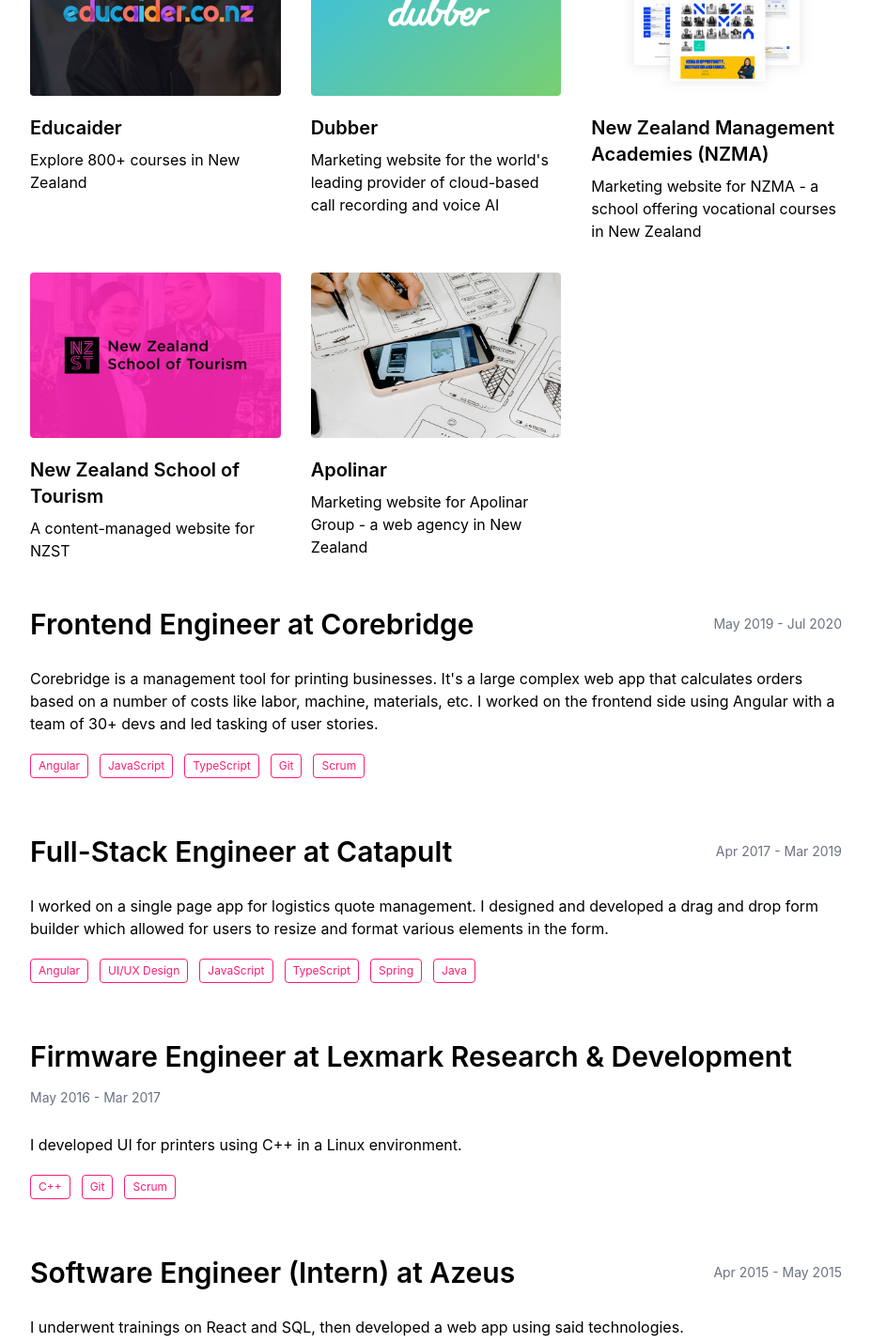
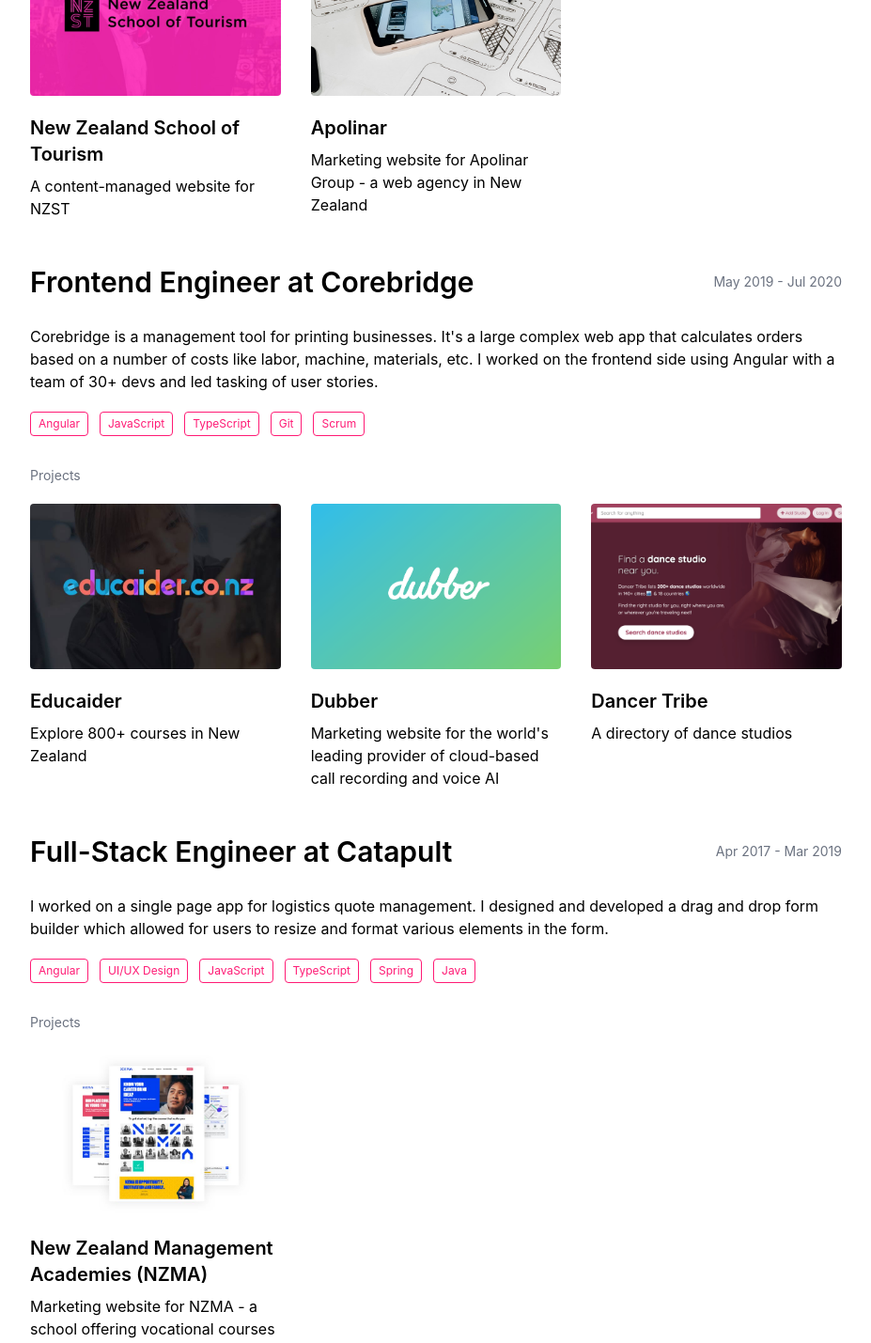
Before and after one commit to el-pol/nextjs-trishalim, a Next.js app: page /experience in a window 1280 px wide. Shown: the part 560-1989 px from the top of the page at 94% size, without its empty margins (176-1103 px from the left). Built offline with nearby package versions, Linux system fonts and the light colour scheme.

Commit message:
reduce content

```diff
--- a/components/Socials.tsx
+++ b/components/Socials.tsx
@@ -11,32 +11,32 @@
   const links = [
     {
       icon: "fa6-brands:twitter",
-      link: "https://twitter.com/trishathecookie",
+      link: "https://twitter.com",
       title: "Twitter",
     },
     {
       icon: "fa6-brands:dev",
-      link: "https://dev.to/trishathecookie",
+      link: "https://dev.to",
       title: "Dev.to",
     },
     {
       icon: "fa6-brands:github",
-      link: "https://github.com/trishalim",
+      link: "https://github.com",
       title: "GitHub",
     },
     {
       icon: "fa6-brands:linkedin",
-      link: "https://www.linkedin.com/in/trisha-jean-lim/",
+      link: "https://www.linkedin.com",
       title: "LinkedIn",
     },
     {
       icon: "fa6-brands:instagram",
-      link: "https://www.instagram.com/thetrishalim/",
+      link: "https://www.instagram.com",
       title: "Instagram",
     },
     {
       icon: "fa-solid:envelope",
-      link: "mailto:hello@trishalim.com",
+      link: "mailto:",
       title: "Email",
     },
   ];
--- a/content/experiences.tsx
+++ b/content/experiences.tsx
@@ -36,13 +36,7 @@
       skills.algolia,
       skills.redux,
     ],
-    projects: [
-      projects.educaider,
-      projects.dubber,
-      projects.nzma,
-      projects.nzst,
-      projects.apolinar,
-    ],
+    projects: [projects.nzst, projects.apolinar],
   },
   {
     position: "Frontend Engineer",
@@ -60,6 +54,7 @@
       </p>
     ),
     skills: [skills.angular, skills.js, skills.ts, skills.git, skills.scrum],
+    projects: [projects.educaider, projects.dubber, projects["dancer-tribe"]],
   },
   {
     position: "Full-Stack Engineer",
@@ -84,33 +79,6 @@
       skills.spring,
       skills.java,
     ],
-  },
-  {
-    position: "Firmware Engineer",
-    company: "Lexmark Research & Development",
-    dateStart: "May 2016",
-    dateEnd: "Mar 2017",
-    link: "https://www.lexmark.com/en_us.html",
-    snippet: "I developed UI for printers using C++ in a Linux environment.",
-    description: (
-      <p>I developed UI for printers using C++ in a Linux environment.</p>
-    ),
-    skills: [skills.cpp, skills.git, skills.scrum],
-  },
-  {
-    position: "Software Engineer (Intern)",
-    company: "Azeus",
-    dateStart: "Apr 2015",
-    dateEnd: "May 2015",
-    link: "https://www.azeus.com/",
-    snippet: `I underwent trainings on React and SQL, then developed a web app
-            using said technologies.`,
-    description: (
-      <p>
-        I underwent trainings on React and SQL, then developed a web app using
-        said technologies.
-      </p>
-    ),
-    skills: [skills.react, skills.mysql, skills.spring, skills.java],
+    projects: [projects.nzma],
   },
 ];
--- a/content/projects.tsx
+++ b/content/projects.tsx
@@ -1,6 +1,5 @@
 import Project from "../types/project";
 import { skills } from "./skills";
-import React from "react";
 
 const dancerTribe = {
   title: "Dancer Tribe",
@@ -27,19 +26,12 @@
     "/project-dancer-tribe-3.png",
   ],
   testimonials: [
-    // {
-    //     name: 'Judith Black',
-    //     position: 'CEO, Tuple',
-    //     description: `Lorem ipsum dolor sit amet, consectetur adipiscing elit. Proin a urna eu quam consectetur blandit. Morbi gravida vel nunc sed imperdiet. Aliquam sit amet tortor sem. Vivamus dapibus luctus elit, sit amet consectetur nisl vehicula vel. Nullam ut ex ut felis rhoncus convallis consectetur ac tellus.`,
-    //     imageUrl: '/profile.png'
-    // },
-    //
-    // {
-    //     name: 'Judith Black',
-    //     position: 'CEO, Tuple',
-    //     description: `Lorem ipsum dolor sit amet, consectetur adipiscing elit. Proin a urna eu quam consectetur blandit. Morbi gravida vel nunc sed imperdiet. Aliquam sit amet tortor sem. Vivamus dapibus luctus elit, sit amet consectetur nisl vehicula vel. Nullam ut ex ut felis rhoncus convallis consectetur ac tellus.`,
-    //     imageUrl: '/profile.png'
-    // }
+    {
+      name: "Judith Black",
+      position: "CEO, Tuple",
+      description: `Lorem ipsum dolor sit amet, consectetur adipiscing elit. Proin a urna eu quam consectetur blandit. Morbi gravida vel nunc sed imperdiet. Aliquam sit amet tortor sem. Vivamus dapibus luctus elit, sit amet consectetur nisl vehicula vel. Nullam ut ex ut felis rhoncus convallis consectetur ac tellus.`,
+      imageUrl: "/profile.png",
+    },
   ],
 };
 
@@ -67,6 +59,14 @@
     "/project-educaider-2.png",
     "/project-educaider-3.png",
   ],
+  testimonials: [
+    {
+      name: "Judith Black",
+      position: "CEO, Tuple",
+      description: `Lorem ipsum dolor sit amet, consectetur adipiscing elit. Proin a urna eu quam consectetur blandit. Morbi gravida vel nunc sed imperdiet. Aliquam sit amet tortor sem. Vivamus dapibus luctus elit, sit amet consectetur nisl vehicula vel. Nullam ut ex ut felis rhoncus convallis consectetur ac tellus.`,
+      imageUrl: "/profile.png",
+    },
+  ],
 };
 
 const dubber = {
@@ -82,54 +82,13 @@
   snippet:
     "Marketing website for the world's leading provider of cloud-based call recording and voice AI",
   skills: [skills.react, skills.nextjs, skills.ts, skills.contentful],
-};
-
-const ipinfo = {
-  title: "IPinfo",
-  link: "https://ipinfo.io/",
-  imageUrl: "/project-ipinfo.jpg",
-  slug: "ipinfo",
-  snippet: "Marketing website and tools for making IP address data more usable",
-  description: "",
-  images: [
-    "/project-ipinfo-1.png",
-    "/project-ipinfo-2.png",
-    "/project-ipinfo-3.png",
-  ],
-  skills: [
-    skills.react,
-    skills.nextjs,
-    skills.html,
-    skills.tailwind,
-    skills.js,
-  ],
-  body: (
-    <>
-      <p>
-        IPinfo is the trusted source for IP address information, handling 40
-        billion IP geolocation API requests per month for over 1,000 businesses
-        and 100,000+ developers.
-      </p>
-      <p>
-        I worked on their design system to ensure that designs are translated
-        well and accurately, and that components are created for maximum
-        reusability. They were previously using jQuery and Bootstrap, so I
-        refactored existing code to use modern technologies like React, Next.js
-        and Tailwind - making the code easier to maintain and build on top of.
-      </p>
-      <p>
-        I also worked on tools that make their IP address data more usable,
-        helping users apply IP insights better and test data precision. The
-        following tools are:
-      </p>
-    </>
-  ),
-  links: [
-    "https://ipinfo.io/tools/summarize-ips",
-    "https://ipinfo.io/tools/map",
-    "https://ipinfo.io/tools/cidr-to-ip-range-converter",
-    "https://ipinfo.io/tools/reverse-dns-lookup",
-    "https://ipinfo.io/tools/pingable-ips",
+  testimonials: [
+    {
+      name: "Judith Black",
+      position: "CEO, Tuple",
+      description: `Lorem ipsum dolor sit amet, consectetur adipiscing elit. Proin a urna eu quam consectetur blandit. Morbi gravida vel nunc sed imperdiet. Aliquam sit amet tortor sem. Vivamus dapibus luctus elit, sit amet consectetur nisl vehicula vel. Nullam ut ex ut felis rhoncus convallis consectetur ac tellus.`,
+      imageUrl: "/profile.png",
+    },
   ],
 };
 
@@ -159,6 +118,14 @@
         I developed the CMS components needed to accomplish the design.
       `,
   skills: [skills.react, skills.nextjs, skills.ts, skills.contentful],
+  testimonials: [
+    {
+      name: "Judith Black",
+      position: "CEO, Tuple",
+      description: `Lorem ipsum dolor sit amet, consectetur adipiscing elit. Proin a urna eu quam consectetur blandit. Morbi gravida vel nunc sed imperdiet. Aliquam sit amet tortor sem. Vivamus dapibus luctus elit, sit amet consectetur nisl vehicula vel. Nullam ut ex ut felis rhoncus convallis consectetur ac tellus.`,
+      imageUrl: "/profile.png",
+    },
+  ],
 };
 
 const apolinar = {
@@ -172,12 +139,20 @@
         implementing the design of their landing page.
       `,
   skills: [skills.html, skills.sass, skills.js],
+  testimonials: [
+    {
+      name: "Judith Black",
+      position: "CEO, Tuple",
+      description: `Lorem ipsum dolor sit amet, consectetur adipiscing elit. Proin a urna eu quam consectetur blandit. Morbi gravida vel nunc sed imperdiet. Aliquam sit amet tortor sem. Vivamus dapibus luctus elit, sit amet consectetur nisl vehicula vel. Nullam ut ex ut felis rhoncus convallis consectetur ac tellus.`,
+      imageUrl: "/profile.png",
+    },
+  ],
 };
 
 export const projects: { [key: string]: Project } = {
   "dancer-tribe": {
     ...dancerTribe,
-    otherProjects: [educaider, ipinfo, nzst],
+    otherProjects: [educaider, nzst],
   },
   educaider: {
     ...educaider,
@@ -185,19 +160,15 @@
   },
   dubber: {
     ...dubber,
-    otherProjects: [dancerTribe, apolinar, ipinfo],
-  },
-  ipinfo: {
-    ...ipinfo,
-    otherProjects: [nzst, dubber, dancerTribe],
+    otherProjects: [dancerTribe, apolinar],
   },
   nzma: {
     ...nzma,
-    otherProjects: [ipinfo, educaider, dancerTribe],
+    otherProjects: [educaider, dancerTribe],
   },
   nzst: {
     ...nzst,
-    otherProjects: [ipinfo, dubber, apolinar],
+    otherProjects: [educaider, dubber, apolinar],
   },
   apolinar: {
     ...apolinar,
--- a/pages/index.tsx
+++ b/pages/index.tsx
@@ -80,8 +80,6 @@
             </a>
             .
           </p>
-
-          <p className="mb-12">📍 Koh Phangan, Thailand.</p>
         </section>
 
         <Socials />
```
Also changed, not shown: content/posts.ts (+0 -10 lines).
